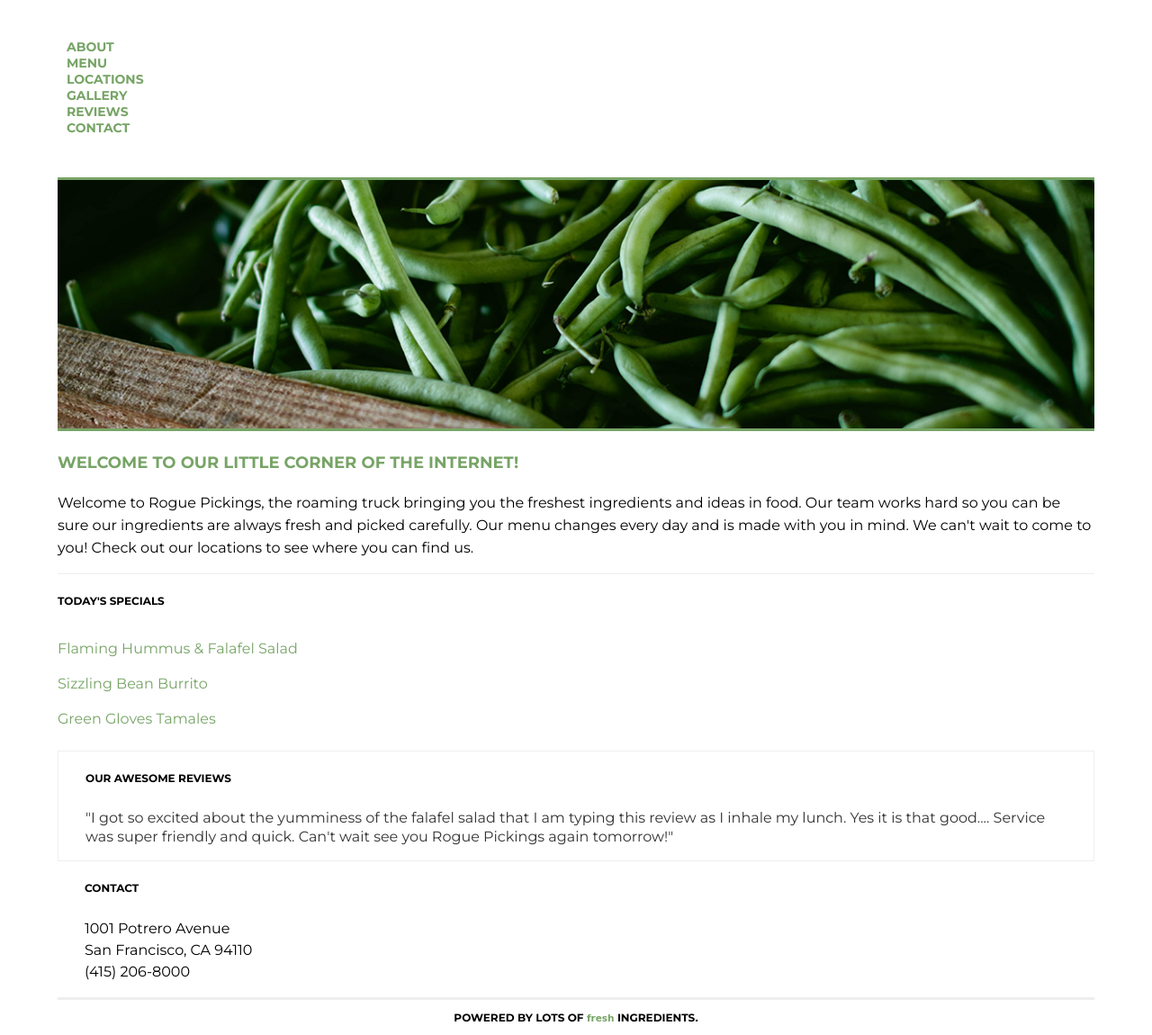
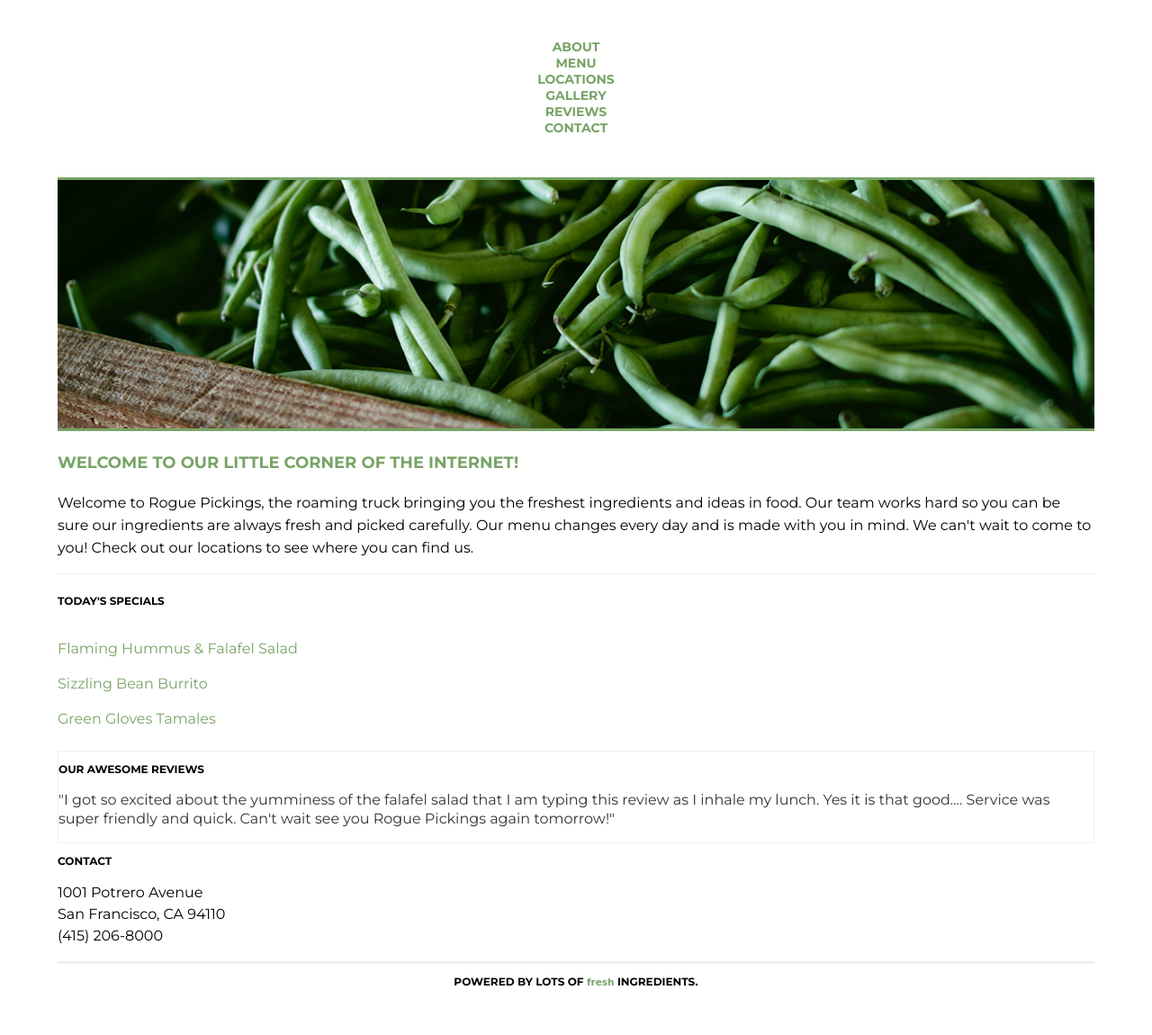
Before and after one commit to mauramcgurk/rogue-pickings-responsive, a plain HTML site: page index.html in a window 1280 px wide. Shown: the part 116-1266 px from the top of the page at 90% size. After the commit the page ends 1226 px from the top, so only its background shows below. Drawn offline with Linux system fonts and the light colour scheme; a web font is replaced by a local one.

Commit message:
Adjust styles to center header, and remove unnecessary padding

```diff
--- a/css/main.css
+++ b/css/main.css
@@ -43,7 +43,7 @@ h3 {
 p {
 	font-size: .875em;
 	line-height: 1.3125em;
-  padding: 0 30px;
+  /* padding: 0 30px; */
 }
 
 /*The widths are in a percentage!*/
@@ -54,6 +54,7 @@ header {
   justify-content: center;
   align-items: center;
 	border-bottom: 3px solid #77a466;
+	text-align: center;
 	/* margin: 0 auto; */
 	width: 100%;
 }
@@ -149,10 +150,10 @@ header nav ul li a{
 	border-right: 1px solid #eee;
 }
 
-.section-two h3,
+/* .section-two h3,
 .section-three h3 {
 	padding: 10px 30px;
-}
+} */
 
 .menu {
 	list-style: none;
```
